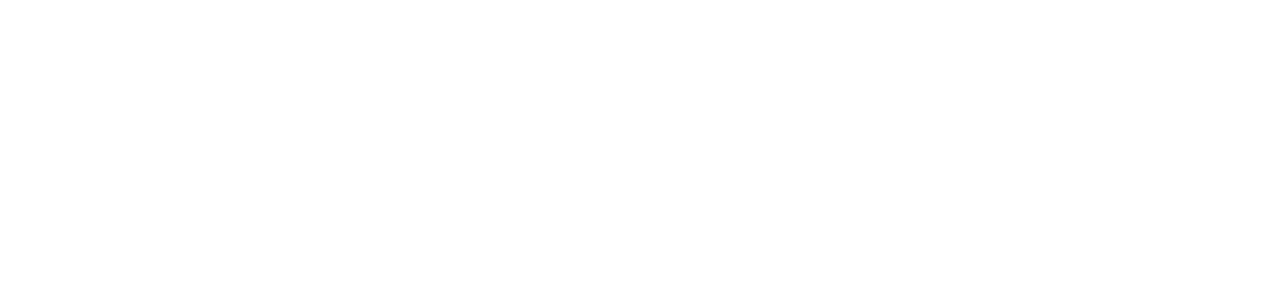
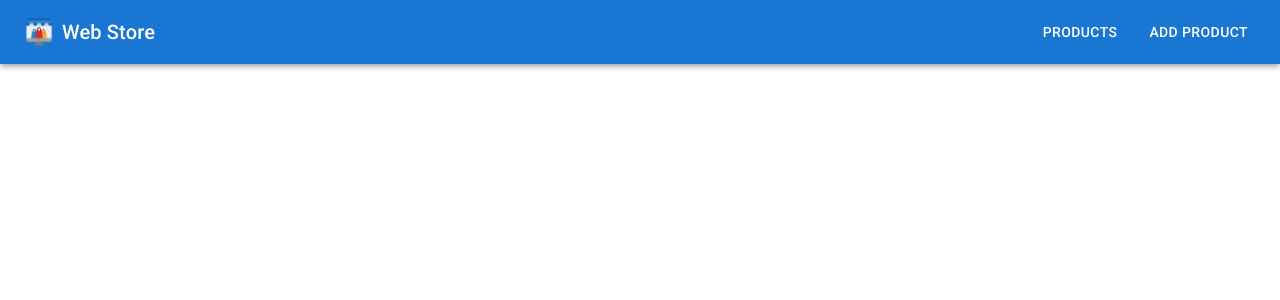
Before and after one commit to NinaBucic/Internship-15-WebStore, a React (Vite) app: page / in a window 1280 px wide. Shown: the top 300 px of the page. Built offline with nearby package versions, Linux system fonts and the light colour scheme.

Commit message:
Add Layout component

```diff
--- a/src/App.tsx
+++ b/src/App.tsx
@@ -1,5 +1,7 @@
+import AppRouter from "./router/AppRouter";
+
 function App() {
-  return <></>;
+  return <AppRouter />;
 }
 
 export default App;
--- /dev/null
+++ b/src/components/Layout.tsx
@@ -0,0 +1,37 @@
+import React from "react";
+import { Outlet, Link } from "react-router-dom";
+import AppBar from "@mui/material/AppBar";
+import Toolbar from "@mui/material/Toolbar";
+import Typography from "@mui/material/Typography";
+import Button from "@mui/material/Button";
+import Box from "@mui/material/Box";
+import logo from "../assets/images/webstore-icon.png";
+
+const Layout: React.FC = () => {
+  return (
+    <>
+      <AppBar position="static">
+        <Toolbar>
+          <Box sx={{ display: "flex", alignItems: "center", mr: 1 }}>
+            <img src={logo} alt="Logo" style={{ height: 30 }} />
+          </Box>
+          <Typography variant="h6" component="div" sx={{ flexGrow: 1 }}>
+            Web Store
+          </Typography>
+          <Box sx={{ display: "flex", gap: 2 }}>
+            <Button color="inherit" component={Link} to="/">
+              Products
+            </Button>
+            <Button color="inherit" component={Link} to="/add-product">
+              Add Product
+            </Button>
+          </Box>
+        </Toolbar>
+      </AppBar>
+
+      <Outlet />
+    </>
+  );
+};
+
+export default Layout;
--- /dev/null
+++ b/src/router/AppRouter.tsx
@@ -0,0 +1,15 @@
+import React from "react";
+import { BrowserRouter, Route, Routes } from "react-router-dom";
+import Layout from "../components/Layout";
+
+const AppRouter: React.FC = () => {
+  return (
+    <BrowserRouter>
+      <Routes>
+        <Route path="/" element={<Layout />}></Route>
+      </Routes>
+    </BrowserRouter>
+  );
+};
+
+export default AppRouter;
```
